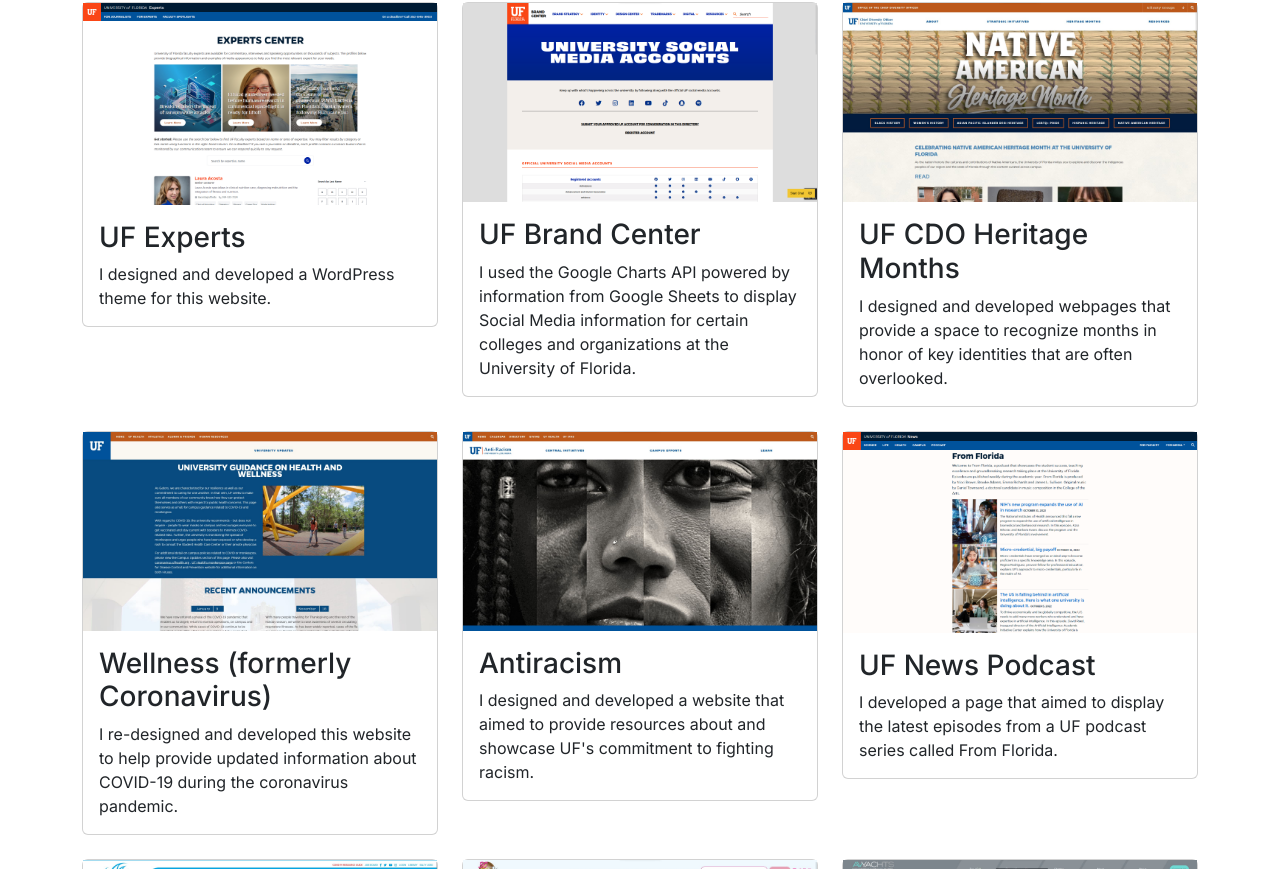
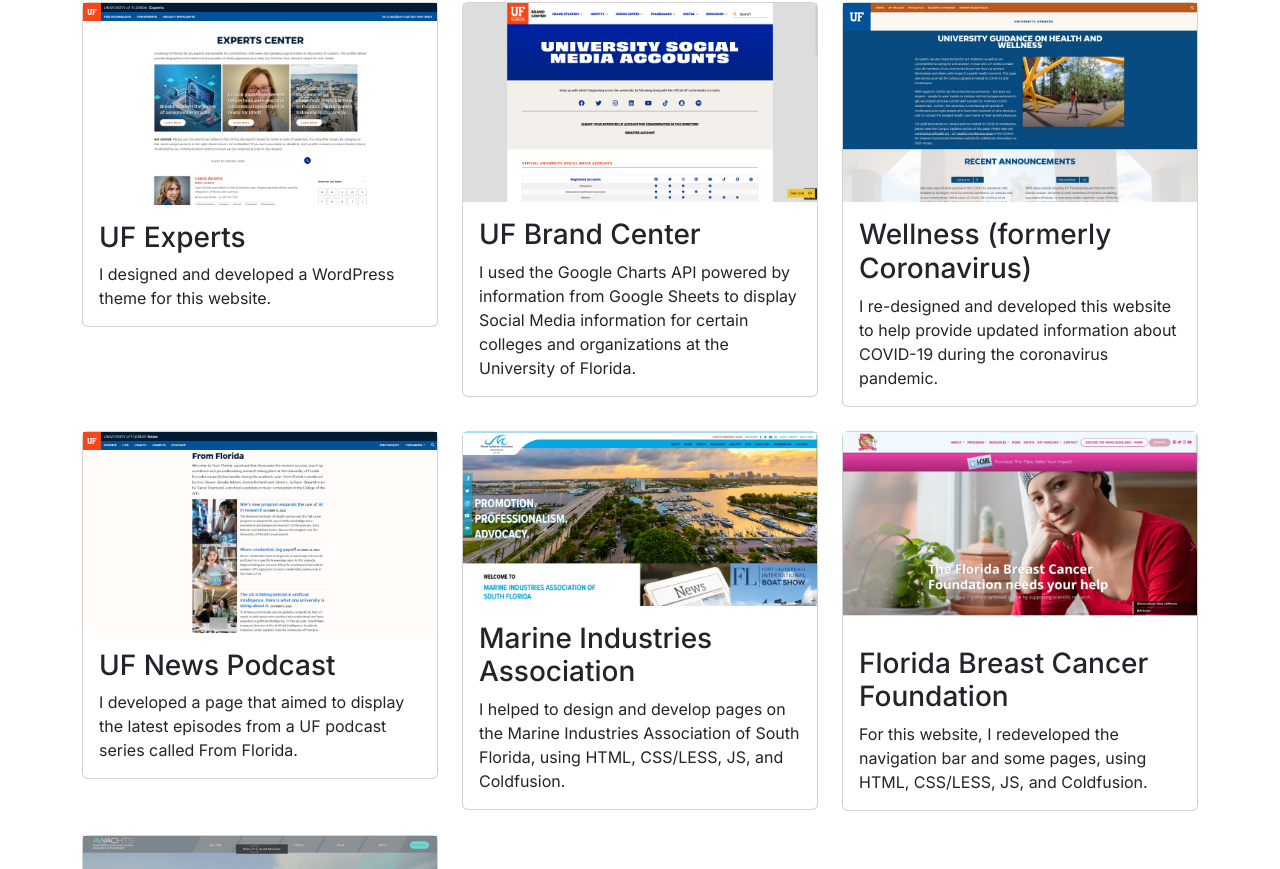
Before and after one commit to tmaitland/port-maitland, a Next.js app: page /projects in a window 1280 px wide. Shown: the part 1031-1900 px from the top of the page. Built offline with nearby package versions, Linux system fonts and the light colour scheme.

Commit message:
removed 404 web projects

```diff
--- a/src/js/projects.js
+++ b/src/js/projects.js
@@ -4,85 +4,71 @@
     description: `I designed and developed this website for Alachua County's Community Remembrance Project.`,
     url: "https://truth.alachuacounty.us/",
     screenshot: "/accrp.png",
-    alt: "A screencapture of the header from the Alachua County Community Remembrance Project website."
+    alt: "A screencapture of the header from the Alachua County Community Remembrance Project website.",
   },
   {
     title: "240 Certification",
     description: `I developed a WordPress theme and developed custom Gutenberg Blocks using React for 240 Tutoring's 240 Certification website.`,
     url: "https://240certification.com/",
     screenshot: "/240cert.png",
-    alt: "A screencapture of the header from 240 Tutoring's 240 Certification website."
+    alt: "A screencapture of the header from 240 Tutoring's 240 Certification website.",
   },
   {
     title: "Artificial Intelligence",
     description: `I re-designed and re-developed the Artificial Intelligence website that the University of Florida launched.`,
     url: "https://ai.ufl.edu/",
     screenshot: "/ai-ufl.png",
-    alt: "A screencapture of the header from the University of Florida's Artificial Intelligence website."
+    alt: "A screencapture of the header from the University of Florida's Artificial Intelligence website.",
   },
   {
     title: "UF Experts",
     description: `I designed and developed a WordPress theme for this website.`,
     url: "https://experts.ufl.edu/",
     screenshot: "/experts-ufl.png",
-    alt: "A screencapture of the header from the University of Florida's Experts website."
+    alt: "A screencapture of the header from the University of Florida's Experts website.",
   },
   {
     title: "UF Brand Center",
     description: `I used the Google Charts API powered by information from Google Sheets to display Social Media information for certain colleges and organizations at the University of Florida.`,
     url: "https://brandcenter.ufl.edu/social-media-accounts/",
     screenshot: "/brandcenter-sm.png",
-    alt: "A screencapture of the Social Media table powered by Google Charts and Google Sheets."
-   },
-   {
-    title: "UF CDO Heritage Months",
-    description: `I designed and developed webpages that provide a space to recognize months in honor of key identities that are often overlooked.`,
-    url: "https://cdo.ufl.edu/heritage-months/nativeamericanheritagemonth/",
-    screenshot: "/cdo-heritage-mo.png",
-    alt: "A screencapture of one of the Heritage Month webpages. This one showcases Native American Heritage Month."
+    alt: "A screencapture of the Social Media table powered by Google Charts and Google Sheets.",
   },
   {
     title: "Wellness (formerly Coronavirus)",
     description: `I re-designed and developed this website to help provide updated information about COVID-19 during the coronavirus pandemic.`,
     url: "https://wellness.ufl.edu/",
     screenshot: "/wellness.png",
-    alt: "A screencapture of the UF Wellness website."
-   },
-   {
-    title: "Antiracism",
-    description: `I designed and developed a website that aimed to provide resources about and showcase UF's commitment to fighting racism.`,
-    url: "https://antiracism.ufl.edu/",
-    screenshot: "/antiracism-ufl.png",
-    alt: "A screencapture of UF's Antiracism website."
+    alt: "A screencapture of the UF Wellness website.",
   },
   {
     title: "UF News Podcast",
     description: `I developed a page that aimed to display the latest episodes from a UF podcast series called From Florida.`,
     url: "https://news.ufl.edu/from-florida-podcast/",
     screenshot: "/podcast-news.png",
-    alt: "A screencapture of UF's News' podcast webpage."
+    alt: "A screencapture of UF's News' podcast webpage.",
   },
   {
     title: "Marine Industries Association",
     description: `I helped to design and develop pages on the Marine Industries Association of South Florida, using HTML, CSS/LESS, JS, and Coldfusion.`,
     url: "https://www.miasf.org/",
     screenshot: "/miasf.png",
-    alt: "A screencapture of the MIASF website."
+    alt: "A screencapture of the MIASF website.",
   },
   {
     title: "Florida Breast Cancer Foundation",
     description: `For this website, I redeveloped the navigation bar and some pages, using HTML, CSS/LESS, JS, and Coldfusion.`,
     url: "https://www.floridabreastcancer.org/",
     screenshot: "/flbcf.png",
-    alt: "A screencapture of the FBCF website."
+    alt: "A screencapture of the FBCF website.",
   },
   {
     title: "AvYachts",
     description: `For this website, I redeveloped the navigation bar and redesigned and developed some pages, using HTML, CSS/LESS, JS, and Coldfusion.`,
     url: "https://www.avyachts.com/",
     screenshot: "/avyachts.png",
-    alt: "A screencapture of the AvYachts website."
+    alt: "A screencapture of the AvYachts website.",
   },
-]
+];
 
 export default projects;
```
Lines whose indentation alone changed are shown as unchanged.
